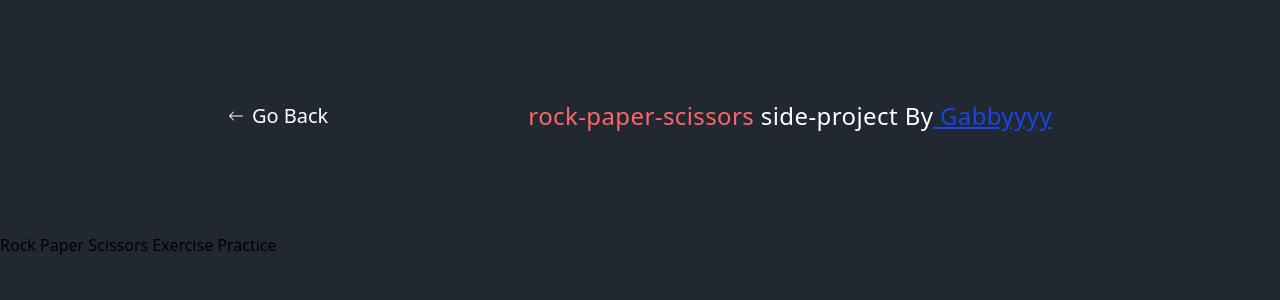
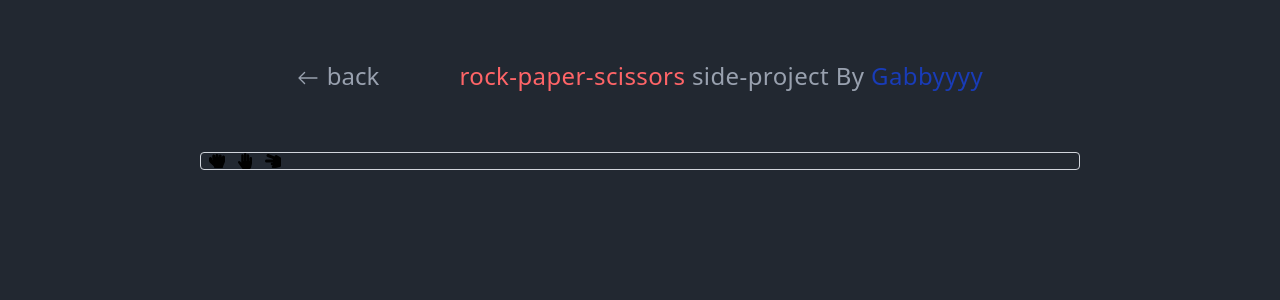
Before and after one commit to GabrielEduria/gastug, a Next.js app: page /rock-paper-scissors in a window 1280 px wide. Shown: the top 300 px of the page. Built offline with nearby package versions, Linux system fonts and the light colour scheme.

Commit message:
start development of rock paper scissors project

```diff
--- a/src/animation/Motion.tsx
+++ b/src/animation/Motion.tsx
@@ -1,13 +1,12 @@
 'use client';
 import { motion } from "motion/react";
-
 
 
 // eslint-disable-next-line @typescript-eslint/no-explicit-any
 export default function Motion({ children }: { children: any}){
     return(
       <motion.div
-        initial={{ opacity: 0, y: 50 }}
+        initial={{ opacity: 0, y: 40 }}
         animate={{ opacity: 1, y: 0 }}
         transition={{ duration: 0.6, ease: "easeOut" }}
         >
--- a/src/app/[slug]/page.tsx
+++ b/src/app/[slug]/page.tsx
@@ -14,10 +14,13 @@ export default async function ProjectPage({ params }: { params: Promise<{ slug:
   const ProjectComponent = (await project.component()).default;
 
   return (
+
     <section className="h-screen w-full bg-[#222831]">
-      <Motion>
-        <NavBar />
-        <ProjectComponent />
+      <NavBar />
+        <Motion>
+        <div className="h-full max-w-[880px] mx-auto border border-gray-300 rounded px-2">
+           <ProjectComponent />
+        </div>
       </Motion>
     </section>
 
--- a/src/app/page.tsx
+++ b/src/app/page.tsx
@@ -5,17 +5,18 @@ export default function home() {
 
   return (
 
-    <section className="h-screen w-full bg-[#222831] flex items-center justify-center">
-      <Motion>
-        <div className="h-screen w-full max-w-[990px]">
-          <h1 className="text-center text-2xl text-white p-4 py-20">Side Projects by
+    <section className="h-screen w-full bg-[#222831] flex justify-center">
+      <div className="w-full max-w-[980px]">
+        <Motion>
+          <h1 className="text-center text-2xl text-gray-400 p-4 py-20">Side Projects by
               <a href="http://gabrieleduria.com"
-                className="text-blue-700 underline"
+                className="text-blue-800 hover:scale-90 hover:underline "
               > Gabbyyyy </a>
           </h1>
           <ProjectGrid />
-        </div>
-      </Motion>
+        </Motion>
+      </div>
+
     </section>
 
   )
--- a/src/components/layout/NavBar.tsx
+++ b/src/components/layout/NavBar.tsx
@@ -9,22 +9,22 @@ export default function NavBar(){
     const cleanedPath = PathName.replace(/^\/+/, "");
 
     return (
-       <section className="max-w-[990px] mx-auto py-20 ">
-          <div className="flex flex-row justify-center sm:gap-50 px-10 py-5">
+       <section className="max-w-[880px] mx-auto py-10 ">
+          <div className="flex flex-row justify-center gap-5 sm:gap-20 px-2 overflow-hidden py-5">
               <Link href="/">
-                <p className="flex text-xl hover:scale-90 text-white hover:underline leading-relaxed">
-                  <BsArrowLeft className="text-2xl pt-2 pr-2"/>
-                  Go Back
+                <p className="flex hover:scale-90 hover:underline text-gray-400  text-2xl">
+                  <BsArrowLeft className="text-3xl pt-1.5 pr-2 hover:underline"/>
+                  back
                 </p>
               </Link>
 
-              <div className="overflow-hidden tracking-wide text-white">
-                <h2 className="text-center text-center text-2xl">
+              <div className="overflow-hidden tracking-wide text-gray-400">
+                <h2 className="text-xl lg:text-2xl">
                   <span className="text-red-400">
                    {cleanedPath}
                   </span> side-project By
                   <a href="http://gabrieleduria.com"
-                    className="text-blue-700 underline"
+                    className="text-blue-800 hover:scale-90 hover:underline "
                   > Gabbyyyy </a>
                 </h2>
               </div>
--- a/src/components/projects/ProjectCard.tsx
+++ b/src/components/projects/ProjectCard.tsx
@@ -5,12 +5,12 @@ export default function ProjectCard({ title, description, slug }: {title: string
       <Link href={`/${slug}`  }>
           <div
           className="h-[300px] border border-gray-100 rounded-lg shadow-sm
-                     bg-gray-800 dark:border-gray-700 hover:scale-105
-                     transition duration-0.3s">
+                     bg-gray-800 dark:border-gray-700 hover:scale-103
+                     transition duration-0.1s">
 
-            <div className="p-3">
-                <h2 className="mb-2 text-2xl font-bold tracking-tight text-gray-900 text-white">{title}</h2>
-                <p className="mb-3 font-normal text-gray-400">{description}</p>
+            <div className="p-3 text-center">
+                <h2 className="mb-1 text-xl font-bold tracking-tight text-gray-900 text-white">{title}</h2>
+                <p className="mb-1 font-sm text-gray-400">{description}</p>
             </div>
         </div>
       </Link>
--- a/src/projects/RockPaperScissors.tsx
+++ b/src/projects/RockPaperScissors.tsx
@@ -1,10 +1,17 @@
+import {
+  	FaHandRock,
+    FaHandPaper,
+    FaHandScissors
+} from 'react-icons/fa'
+export default function RockPaperScissors() {
 
-export default function RockPaperScissors() {
     return (
-
             <div>
-                <h2>Rock Paper Scissors Exercise Practice</h2>
+                <div className="flex gap-3">
+                    <FaHandRock />
+                    <FaHandPaper />
+                    <FaHandScissors />
+                </div>
             </div>
-
     )
 }
```
